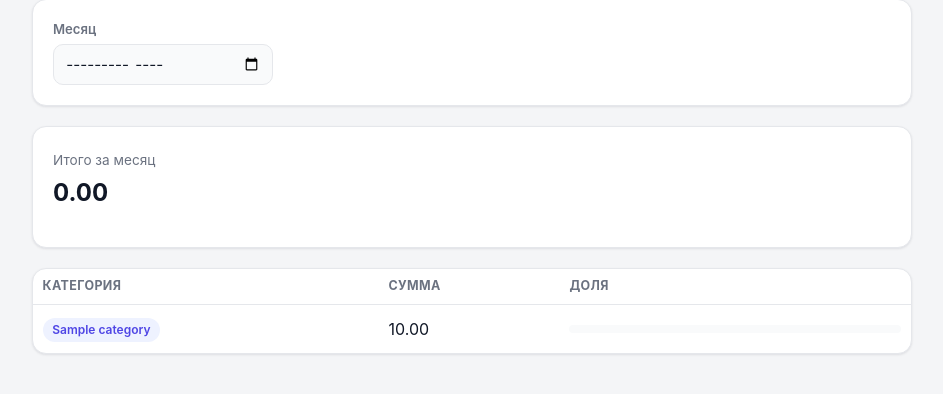
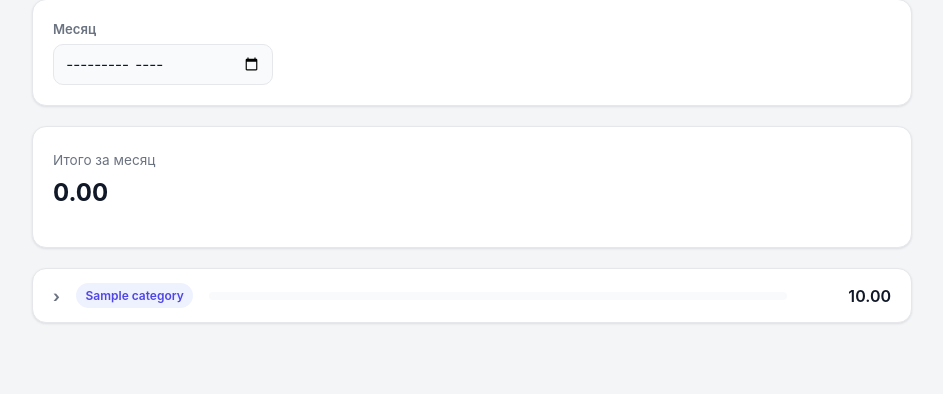
Before and after one commit to Botaliy/expense-tracker, a FastAPI app: template app/templates/dashboard.html in a window 1280 px wide. Shown: the part 53-447 px from the top of the page, without its empty margins (168-1111 px from the left). Run offline with FastAPI, Linux system fonts and the light colour scheme; the template is opened without the code that fills it: most values are stand-ins (such as "Sample title", 1, 10 or a date in 2020); some libraries are stand-ins or nearby versions.

Commit message:
fix problems

```diff
--- a/app/templates/base.html
+++ b/app/templates/base.html
@@ -257,6 +257,37 @@
             display: block;
         }
 
+        .cat-list { display: flex; flex-direction: column; }
+        .cat-item { border-bottom: 1px solid var(--border); padding: 0.9rem 1.25rem; }
+        .cat-item:last-child { border-bottom: none; }
+        .cat-item summary {
+            cursor: pointer;
+            list-style: none;
+            display: flex;
+            align-items: center;
+            gap: 1rem;
+        }
+        .cat-item summary::-webkit-details-marker { display: none; }
+        .cat-item summary::before {
+            content: '\203A';
+            color: var(--text-muted);
+            font-weight: 700;
+            transition: transform 0.15s ease;
+        }
+        .cat-item[open] summary::before { transform: rotate(90deg); }
+        .cat-item .cat-bar {
+            flex: 1;
+            background: var(--surface-2);
+            border-radius: 999px;
+            overflow: hidden;
+            height: 8px;
+        }
+        .cat-item .cat-bar > div { background: var(--primary); height: 100%; }
+        .cat-item .cat-amount { font-weight: 600; min-width: 5.5rem; text-align: right; }
+        .cat-items-table { width: 100%; border-collapse: collapse; margin-top: 0.75rem; }
+        .cat-items-table td { padding: 0.5rem 0.4rem; border-bottom: 1px solid var(--border); font-size: 0.88rem; }
+        .cat-items-table tr:last-child td { border-bottom: none; }
+
         .login-shell {
             min-height: 70vh;
             display: flex;
@@ -292,5 +323,20 @@
     {% endif %}
     {% block content %}{% endblock %}
 </div>
+<script>
+    // Prevent double-submit (e.g. clicking a submit button twice while the
+    // request is in flight), which would otherwise create duplicate records.
+    document.addEventListener('submit', function (e) {
+        var form = e.target;
+        if (form.dataset.submitted === '1') {
+            e.preventDefault();
+            return;
+        }
+        form.dataset.submitted = '1';
+        form.querySelectorAll('button[type=submit], button:not([type])').forEach(function (btn) {
+            btn.disabled = true;
+        });
+    });
+</script>
 </body>
 </html>
--- a/app/templates/dashboard.html
+++ b/app/templates/dashboard.html
@@ -17,22 +17,29 @@
 
 <div class="card" style="padding:0">
 {% if rows %}
-<table>
-    <thead><tr><th>Категория</th><th>Сумма</th><th style="width:40%">Доля</th></tr></thead>
-    <tbody>
+<div class="cat-list">
     {% for category, amount in rows %}
-        <tr>
-            <td><span class="badge badge-category">{{ category }}</span></td>
-            <td>{{ '%.2f'|format(amount) }}</td>
-            <td>
-                <div style="background:var(--surface-2); border-radius:999px; overflow:hidden; height:8px;">
-                    <div style="background:var(--primary); height:100%; width:{{ (amount / total * 100) if total else 0 }}%;"></div>
-                </div>
-            </td>
-        </tr>
+    <details class="cat-item">
+        <summary>
+            <span class="badge badge-category">{{ category }}</span>
+            <div class="cat-bar"><div style="width:{{ (amount / total * 100) if total else 0 }}%;"></div></div>
+            <span class="cat-amount">{{ '%.2f'|format(amount) }}</span>
+        </summary>
+        <table class="cat-items-table">
+            <tbody>
+            {% for item in items_by_category.get(category, []) %}
+                <tr class="row-link" onclick="window.location='/receipts/{{ item.receipt_id }}'">
+                    <td class="muted">{{ item.purchase_date or '—' }}</td>
+                    <td>{{ item.store_name or '—' }}</td>
+                    <td>{{ item.description }}{% if item.quantity %} &times; {{ item.quantity }}{% endif %}</td>
+                    <td>{{ '%.2f'|format(item.amount) }}</td>
+                </tr>
+            {% endfor %}
+            </tbody>
+        </table>
+    </details>
     {% endfor %}
-    </tbody>
-</table>
+</div>
 {% else %}
 <div class="empty-state">Нет данных за выбранный месяц.</div>
 {% endif %}
```
Also changed, not shown: app/routers/dashboard.py (+29 -0 lines), app/routers/receipts.py (+18 -1 lines), app/templates/receipt_detail.html (+15 -0 lines), tests/test_receipts.py (+43 -0 lines).
